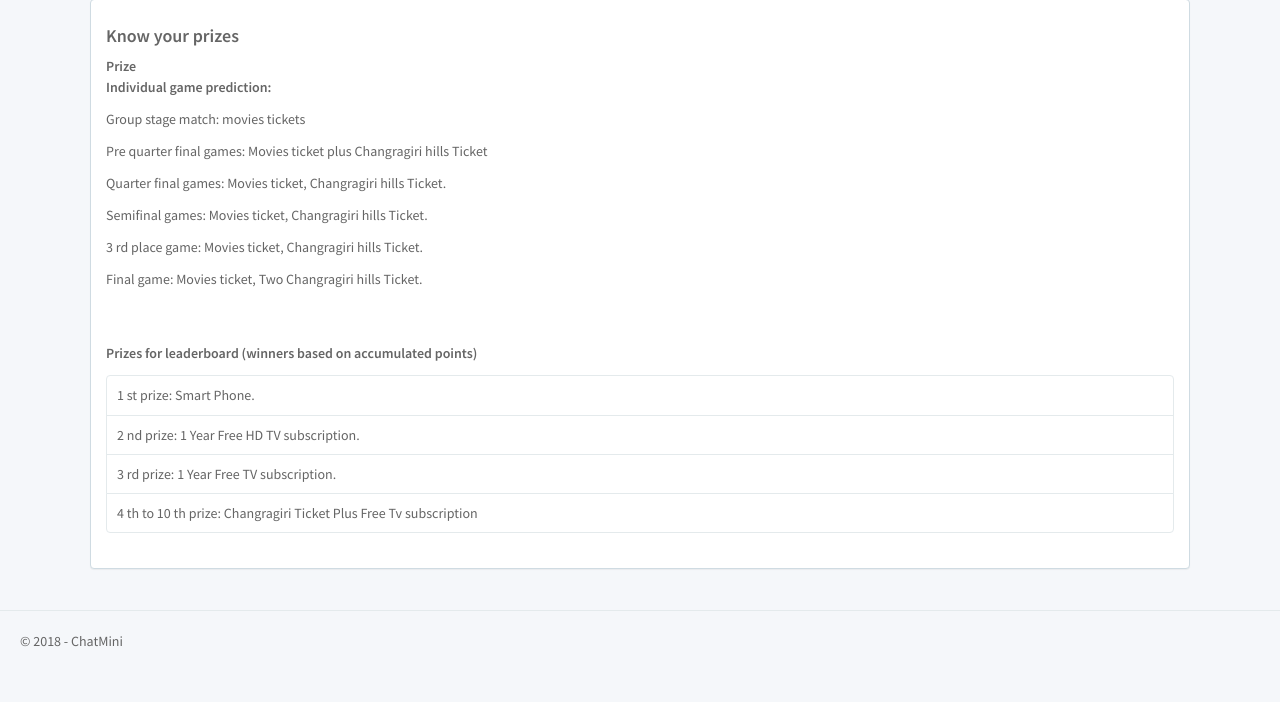
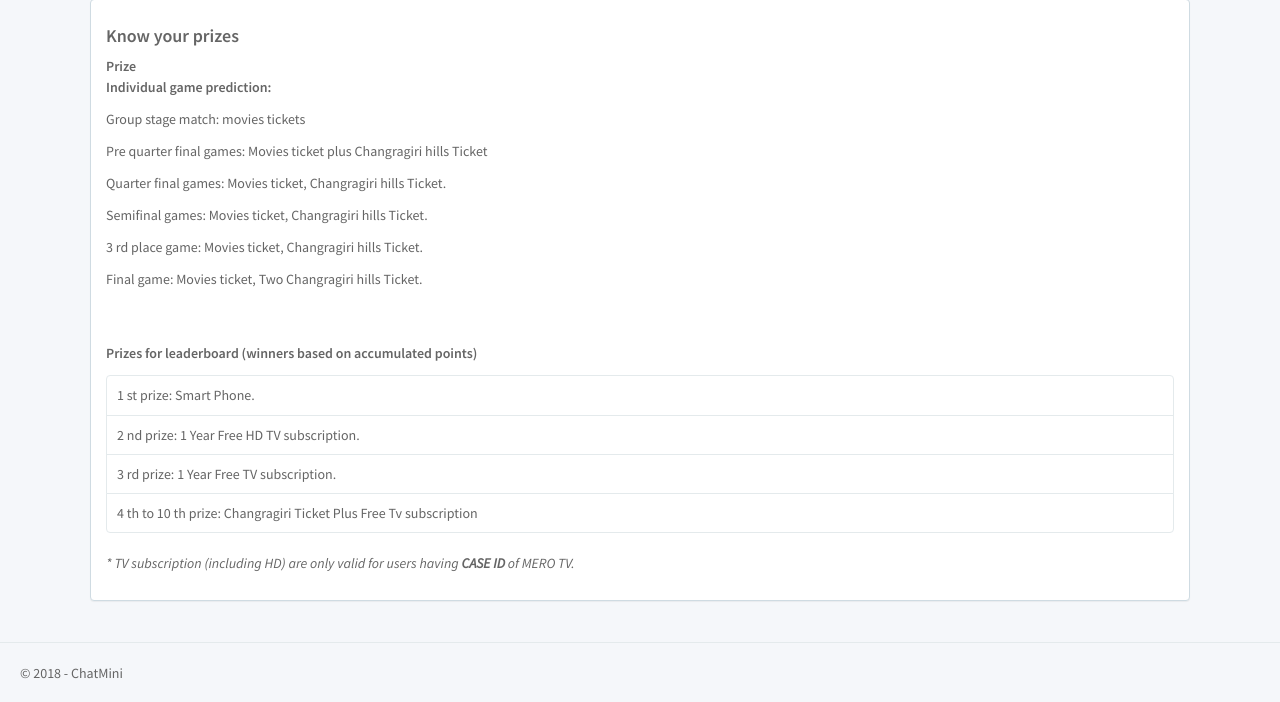
Before and after one commit to prazeev/worldcup, a Node server app: template views/frontend/prizes.ejs in a window 1280 px wide. Shown: the part 490-1192 px from the top of the page. Before the commit the page ends 1137 px from the top, so only its background shows below. Run offline with Node 20, Linux system fonts and the light colour scheme; the template is opened without the code that fills it, so the values that code supplies are empty; some libraries are stand-ins or nearby versions.

Commit message:
Changed prize

```diff
--- a/views/frontend/prizes.ejs
+++ b/views/frontend/prizes.ejs
@@ -28,6 +28,9 @@
                         <li class="list-group-item">4 th to 10 th prize: Changragiri Ticket Plus Free Tv subscription</li>
                       </ul>
                     </p>
+                    <p>
+                      <i>* TV subscription (including HD) are only valid for users having <b>CASE ID</b> of MERO TV.</i>
+                    </p>
                   </div>
                 </div>
               </div>
```
